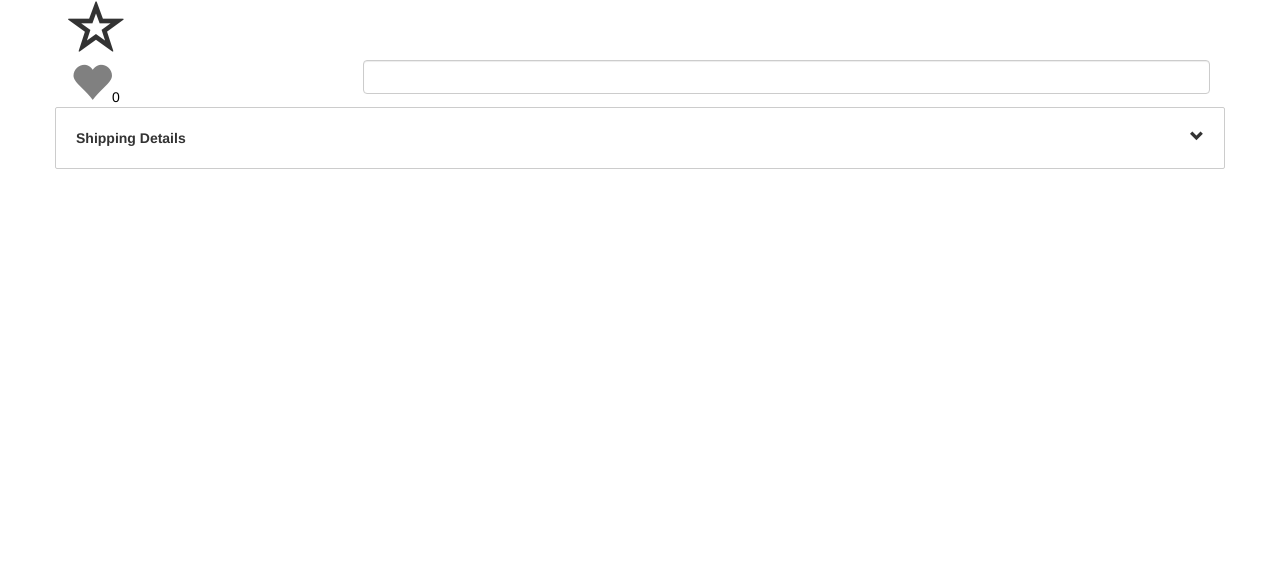
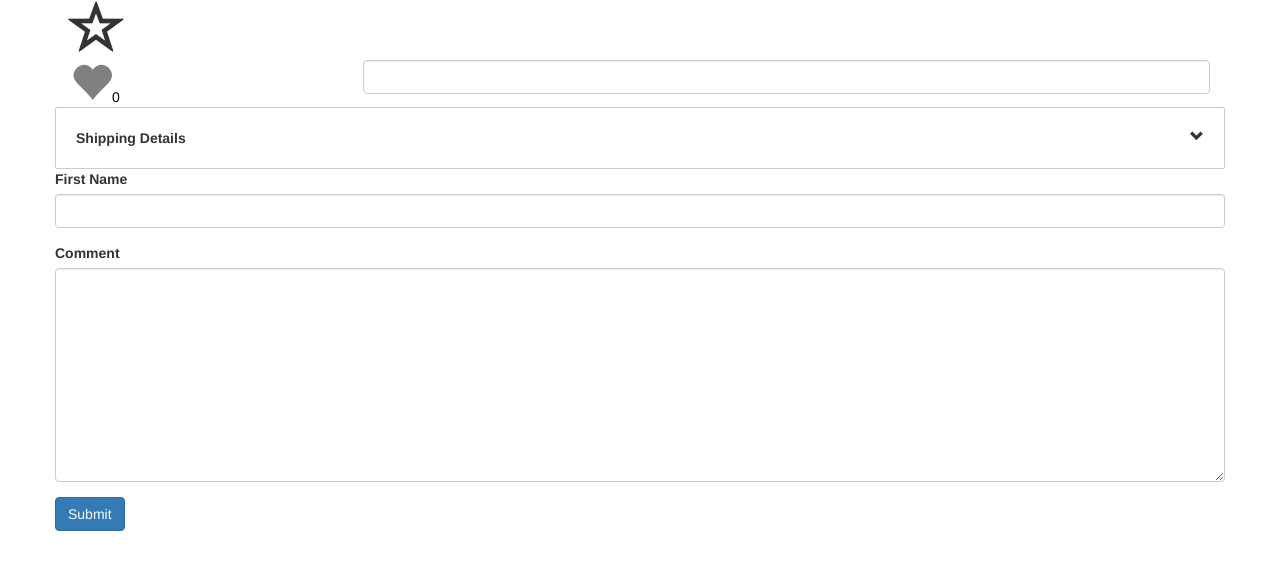
Before and after one commit to Fribsee/Practicing-everything, an Angular app: page / in a window 1280 px wide. Shown: the top 570 px of the page. Built offline with nearby package versions, Linux system fonts and the light colour scheme.

Commit message:
added a form with input and textarea

```diff
--- a/src/app/app.component.html
+++ b/src/app/app.component.html
@@ -15,4 +15,7 @@
         Shipping Details Content
       </app-zippy>
 </div>
+<div class="row">
+  <app-form></app-form>
 </div>
+</div>
--- a/src/app/app.module.ts
+++ b/src/app/app.module.ts
@@ -9,6 +9,7 @@
 import { HeartComponent } from './heart/heart.component';
 import { SampleDirectiveDirective } from './sample-directive.directive';
 import { ZippyComponent } from './zippy/zippy.component';
+import { FormComponent } from './form/form.component';
 
 @NgModule({
   declarations: [
@@ -19,6 +20,7 @@
     HeartComponent,
     SampleDirectiveDirective,
     ZippyComponent,
+    FormComponent,
 
   ],
   imports: [
--- /dev/null
+++ b/src/app/form/form.component.html
@@ -0,0 +1,11 @@
+<form>
+  <div class="form-group">
+    <label for="firstName"> First Name </label>
+    <input id="firstName" type="text" class="form-control">
+  </div>
+  <div class="form-group">
+    <label for="comment">Comment </label>
+    <textarea id="comment" cols="30" rows="10" class="form-control"></textarea>
+  </div>
+  <button class="btn btn-primary">Submit</button>
+</form>
--- /dev/null
+++ b/src/app/form/form.component.ts
@@ -0,0 +1,15 @@
+import { Component, OnInit } from '@angular/core';
+
+@Component({
+  selector: 'app-form',
+  templateUrl: './form.component.html',
+  styleUrls: ['./form.component.css']
+})
+export class FormComponent implements OnInit {
+
+  constructor() { }
+
+  ngOnInit() {
+  }
+
+}
```
Also changed, not shown: src/app/form/form.component.css (added), 1 other file (tests, documents, lock files or other folders).
